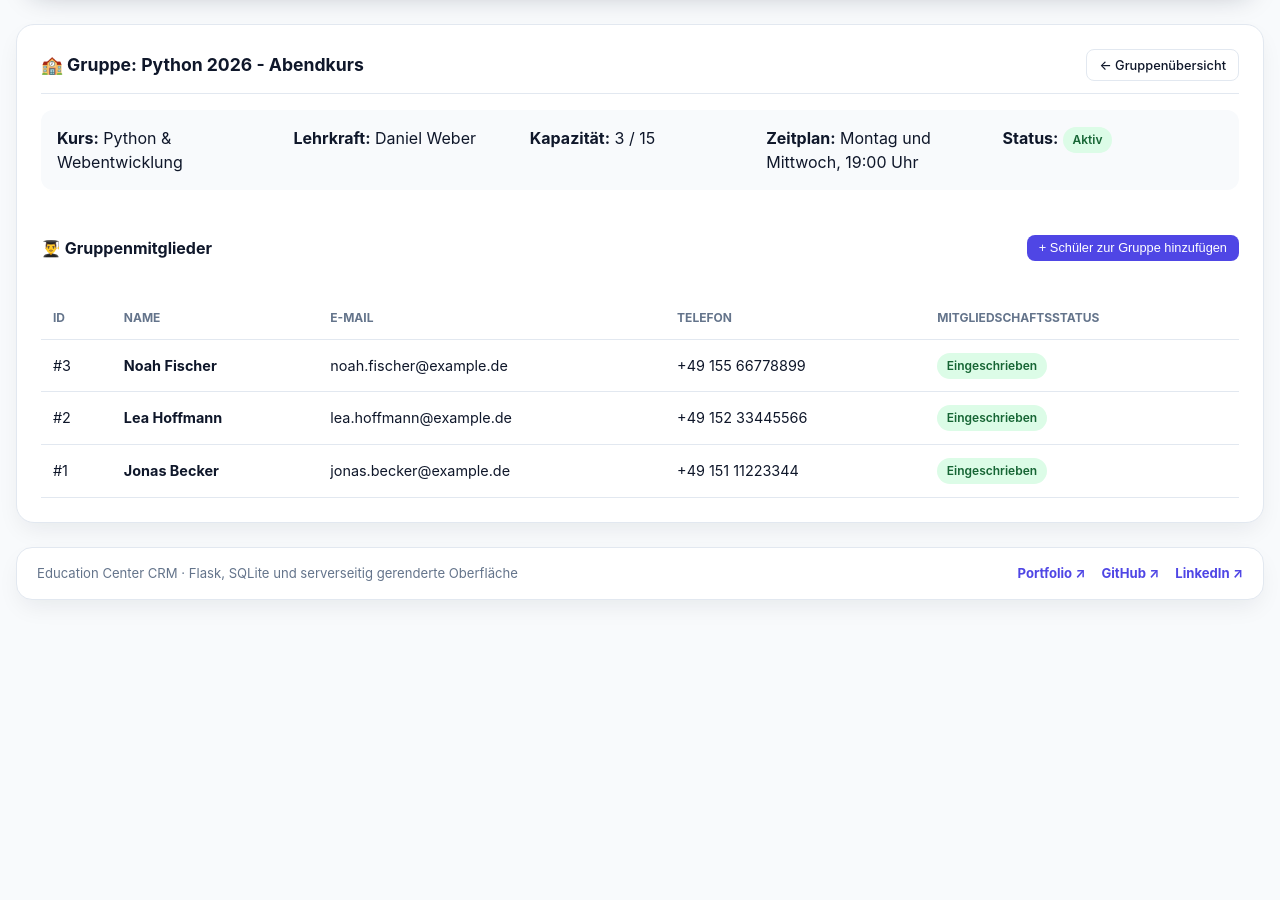
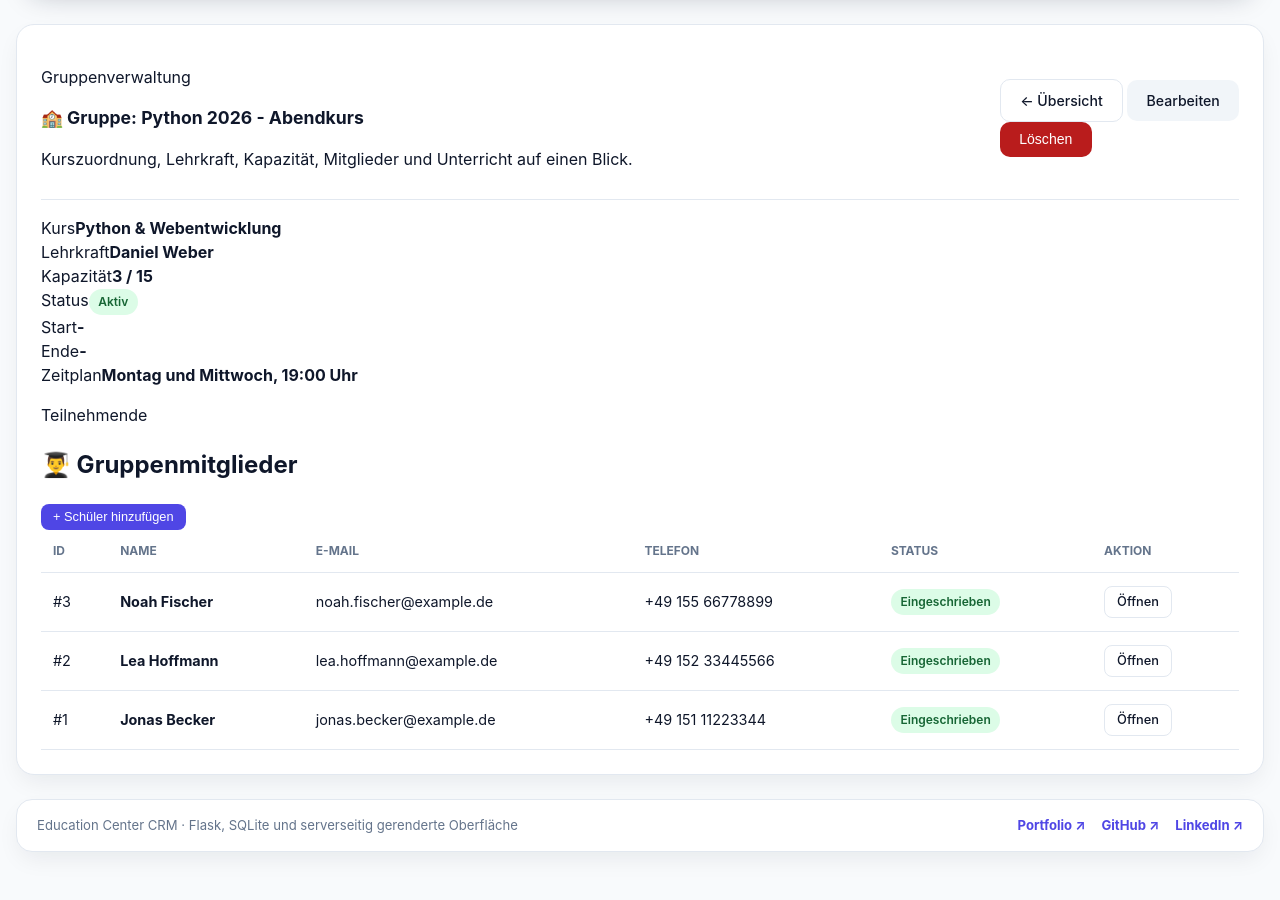
Before and after one commit to sandroabashishvili/education-center-crm, a Flask app: page /groups/1 in a window 1280 px wide. Shown: the part 94-994 px from the top of the page. Before the commit the page ends 694 px from the top, so only its background shows below. Run offline with Flask 3, Linux system fonts and the light colour scheme; the visitor is signed in with stand-in values (Sample User, id 1); data comes from the database, SQL or seed files in the repository; some libraries are stand-ins or nearby versions.

Commit message:
Polish group detail actions and layout

```diff
--- a/app/templates/groups/detail.html
+++ b/app/templates/groups/detail.html
@@ -2,66 +2,46 @@
 {% set active_page = "groups" %}
 {% block title %}Gruppendetails - Education Center CRM{% endblock %}
 {% block content %}
-<div class="card">
-      <div class="card-header">
-        <h1 class="card-title">🏫 Gruppe: {{ group[1] }}</h1>
-        <a href="{{ url_for('groups_page') }}" class="btn btn-sm btn-outline">← Gruppenübersicht</a>
-      </div>
+<div class="card management-page">
+  <div class="card-header management-header">
+    <div>
+      <p class="management-eyebrow">Gruppenverwaltung</p>
+      <h1 class="card-title">🏫 Gruppe: {{ group[1] }}</h1>
+      <p class="management-subtitle">Kurszuordnung, Lehrkraft, Kapazität, Mitglieder und Unterricht auf einen Blick.</p>
+    </div>
+    <div class="management-actions">
+      <a href="{{ url_for('groups_page') }}" class="btn btn-outline">← Übersicht</a>
+      {% if session.get('user_role') in ['admin', 'manager'] %}<a href="{{ url_for('edit_group', group_id=group[0]) }}" class="btn btn-secondary">Bearbeiten</a>{% endif %}
+      {% if session.get('user_role') == 'admin' %}
+      <form action="{{ url_for('delete_group', group_id=group[0]) }}" method="POST" class="inline-form" onsubmit="return confirm('Möchten Sie diese Gruppe wirklich löschen? Unterricht, Anwesenheit und Gruppenzuordnungen werden ebenfalls entfernt.');"><input type="hidden" name="csrf_token" value="{{ csrf_token() }}"><button type="submit" class="btn btn-danger">Löschen</button></form>
+      {% endif %}
+    </div>
+  </div>
 
-      <div style="display: grid; grid-template-columns: repeat(auto-fit, minmax(200px, 1fr)); gap: 1rem; background: #f8fafc; padding: 1rem; border-radius: 12px; margin-bottom: 1.5rem;">
-        <div><strong>Kurs:</strong> {{ group[2] }}</div>
-        <div><strong>Lehrkraft:</strong> {{ group[3] }}</div>
-        <div><strong>Kapazität:</strong> {{ members|length }} / {{ group[4] }}</div>
-        <div><strong>Zeitplan:</strong> {{ group[7] or '-' }}</div>
-        <div><strong>Status:</strong> <span class="badge badge-success">{{ group[8]|status_de }}</span></div>
-      </div>
+  <div class="management-meta-grid">
+    <div class="management-meta-item"><span>Kurs</span><strong>{{ group[2] }}</strong></div>
+    <div class="management-meta-item"><span>Lehrkraft</span><strong>{{ group[3] }}</strong></div>
+    <div class="management-meta-item"><span>Kapazität</span><strong>{{ members|length }} / {{ group[4] }}</strong></div>
+    <div class="management-meta-item"><span>Status</span><strong><span class="badge badge-success">{{ group[8]|status_de }}</span></strong></div>
+    <div class="management-meta-item"><span>Start</span><strong>{{ group[5]|date_de }}</strong></div>
+    <div class="management-meta-item"><span>Ende</span><strong>{{ group[6]|date_de }}</strong></div>
+    <div class="management-meta-item management-meta-wide"><span>Zeitplan</span><strong>{{ group[7] or 'Nicht angegeben' }}</strong></div>
+  </div>
 
-      <div style="display: flex; justify-content: space-between; align-items: center; margin-bottom: 1rem;">
-        <h4>👨‍🎓 Gruppenmitglieder</h4>
-        {% if session.get('user_role') in ['admin', 'manager'] %}
-        <button onclick="document.getElementById('enrollModal').style.display='flex'" class="btn btn-sm">+ Schüler zur Gruppe hinzufügen</button>
-        {% endif %}
-      </div>
+  <section class="management-section">
+    <div class="management-section-header"><div><p class="management-eyebrow">Teilnehmende</p><h2>👨‍🎓 Gruppenmitglieder</h2></div>{% if session.get('user_role') in ['admin', 'manager'] %}<button onclick="document.getElementById('enrollModal').style.display='flex'" class="btn btn-sm">+ Schüler hinzufügen</button>{% endif %}</div>
+    <table>
+      <thead><tr><th>ID</th><th>Name</th><th>E-Mail</th><th>Telefon</th><th>Status</th><th>Aktion</th></tr></thead>
+      <tbody>
+        {% for m in members %}
+        <tr><td>#{{ m[0] }}</td><td><strong>{{ m[1] }}</strong></td><td>{{ m[2] }}</td><td>{{ m[3] or '-' }}</td><td><span class="badge badge-success">{{ m[5]|status_de }}</span></td><td>{% if session.get('user_role') in ['admin', 'manager'] %}<a href="{{ url_for('student_detail_page', student_id=m[0]) }}" class="btn btn-sm btn-outline">Öffnen</a>{% else %}-{% endif %}</td></tr>
+        {% else %}<tr><td colspan="6" style="text-align:center;color:var(--muted);padding:2rem;">In dieser Gruppe sind noch keine Schüler eingeschrieben</td></tr>{% endfor %}
+      </tbody>
+    </table>
+  </section>
+</div>
 
-      <table>
-        <thead>
-          <tr><th>ID</th><th>Name</th><th>E-Mail</th><th>Telefon</th><th>Mitgliedschaftsstatus</th></tr>
-        </thead>
-        <tbody>
-          {% for m in members %}
-          <tr>
-            <td>#{{ m[0] }}</td>
-            <td><strong>{{ m[1] }}</strong></td>
-            <td>{{ m[2] }}</td>
-            <td>{{ m[3] or '-' }}</td>
-            <td><span class="badge badge-success">{{ m[5]|status_de }}</span></td>
-          </tr>
-          {% else %}
-          <tr><td colspan="5" style="text-align: center; color: var(--muted);">In dieser Gruppe sind noch keine Schüler eingeschrieben</td></tr>
-          {% endfor %}
-        </tbody>
-      </table>
-    </div>
-
-    <!-- Modal Enroll Student -->
-    <div id="enrollModal" style="display: none; position: fixed; inset: 0; background: rgba(0,0,0,0.5); z-index: 99; align-items: center; justify-content: center;">
-      <div style="background: white; padding: 1.5rem; border-radius: 16px; width: min(100%, 420px);">
-        <h3>+ Schüler in die Gruppe aufnehmen</h3>
-        <form action="{{ url_for('enroll_student_route', group_id=group[0]) }}" method="POST">
-      <input type="hidden" name="csrf_token" value="{{ csrf_token() }}">
-          <div class="form-group">
-            <label>Schüler auswählen *</label>
-            <select name="student_id" required class="form-control">
-              {% for s in all_students %}
-              <option value="{{ s[0] }}">{{ s[1] }} ({{ s[2] }})</option>
-              {% endfor %}
-            </select>
-          </div>
-          <div style="display: flex; gap: 0.5rem; justify-content: flex-end;">
-            <button type="button" onclick="document.getElementById('enrollModal').style.display='none'" class="btn btn-secondary">Abbrechen</button>
-            <button type="submit" class="btn">Aufnehmen</button>
-          </div>
-        </form>
-      </div>
-    </div>
+<div id="enrollModal" style="display:none;position:fixed;inset:0;background:rgba(0,0,0,0.5);z-index:99;align-items:center;justify-content:center;">
+  <div style="background:white;padding:1.5rem;border-radius:16px;width:min(100%,420px);"><h3>+ Schüler in die Gruppe aufnehmen</h3><form action="{{ url_for('enroll_student_route', group_id=group[0]) }}" method="POST"><input type="hidden" name="csrf_token" value="{{ csrf_token() }}"><div class="form-group"><label>Schüler auswählen *</label><select name="student_id" required class="form-control">{% for s in all_students %}<option value="{{ s[0] }}">{{ s[1] }} ({{ s[2] }})</option>{% endfor %}</select></div><div style="display:flex;gap:.5rem;justify-content:flex-end;"><button type="button" onclick="document.getElementById('enrollModal').style.display='none'" class="btn btn-secondary">Abbrechen</button><button type="submit" class="btn">Aufnehmen</button></div></form></div>
+</div>
 {% endblock %}
```
